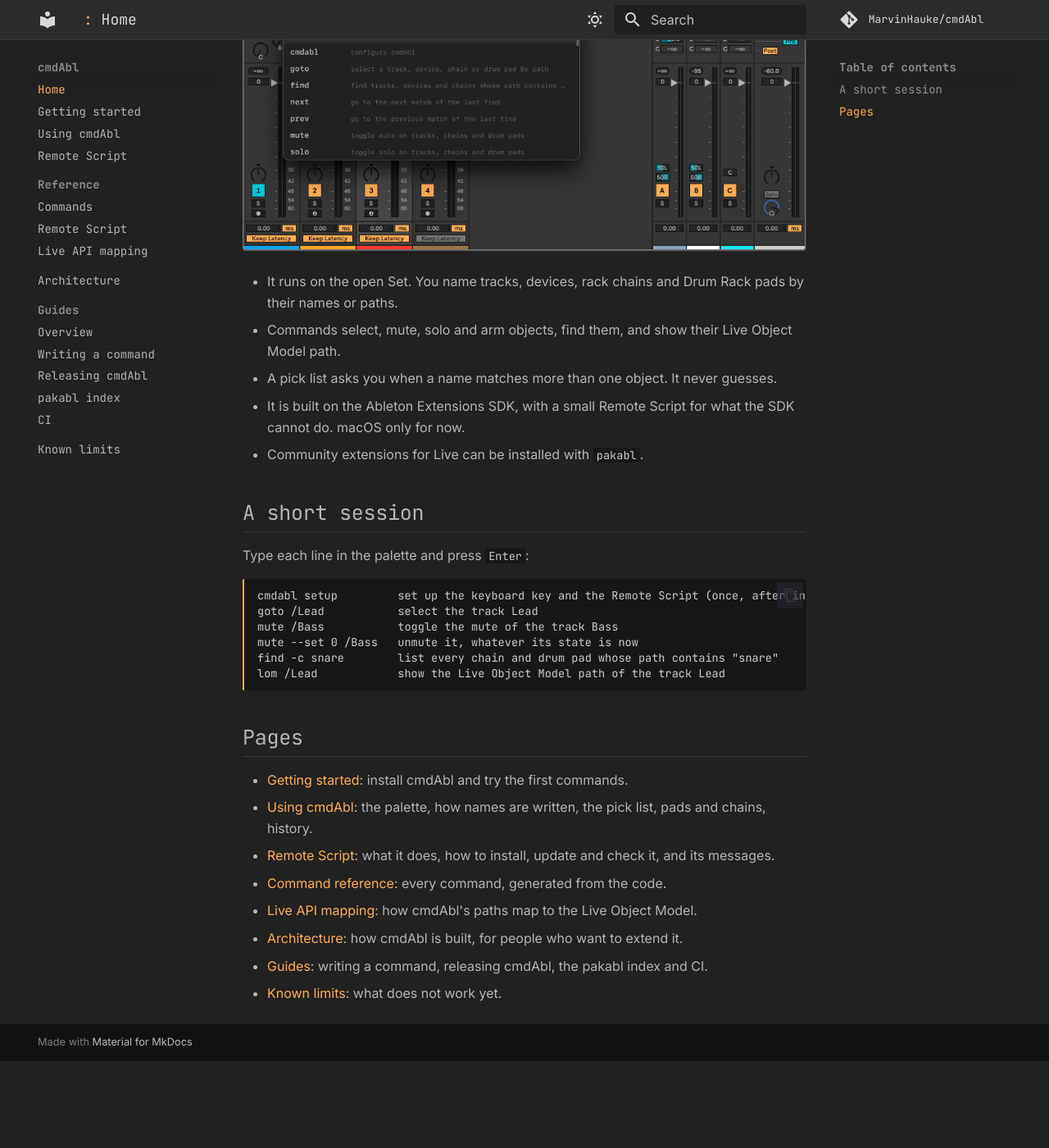
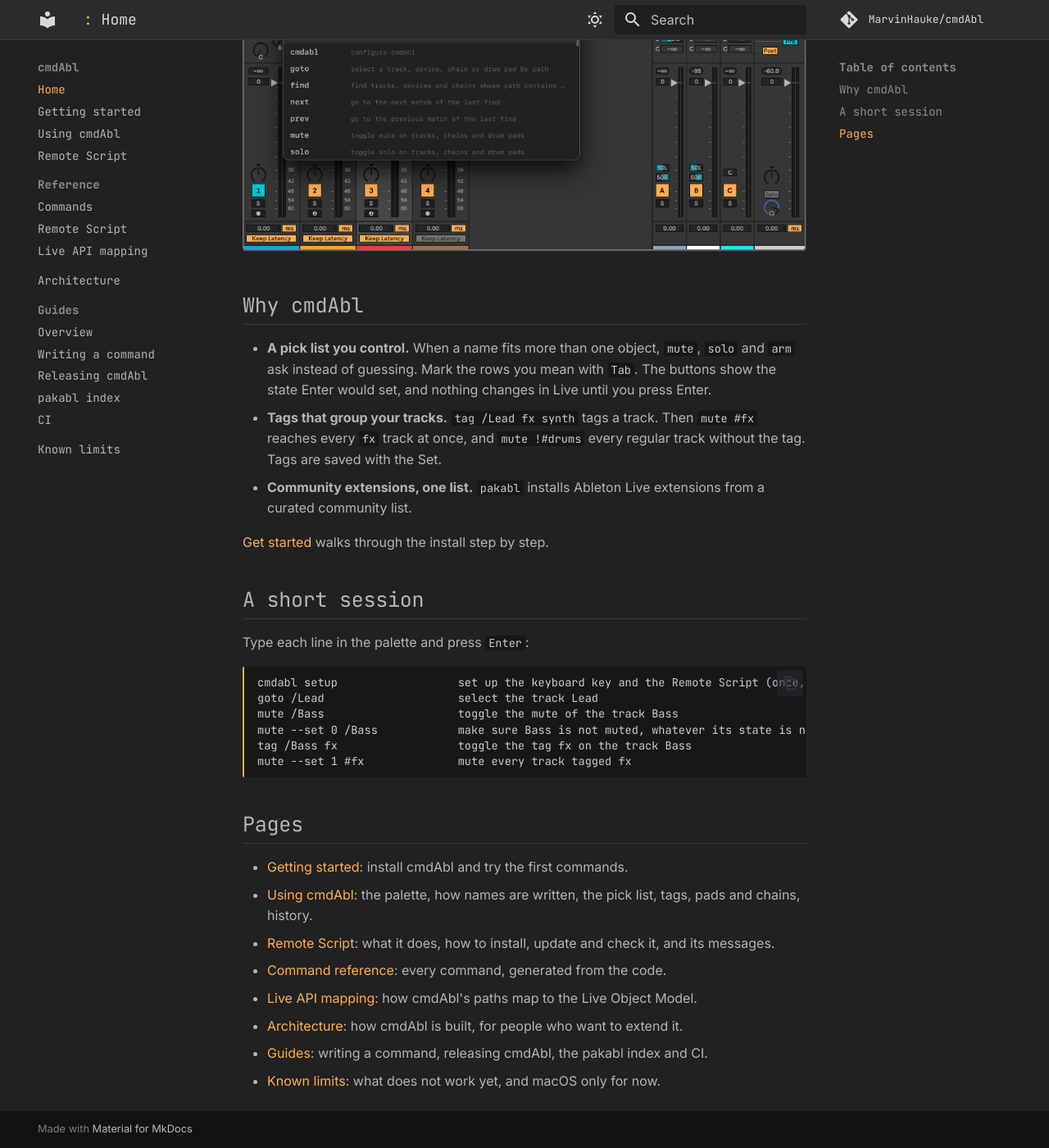
Before and after one commit to MarvinHauke/cmdAbl, an MkDocs documentation site: the page built from docs/index.md, in a window 1280 px wide and 1400 px high, scrolled down 495 px. Shown: the whole window at 82% size. Built offline with MkDocs 1.6.1 and Material for MkDocs 9.7.7, drawn with Linux system fonts in a browser that asks for light colours; comment, search, counter and statistics services are not loaded; before the commit the page ends 1788 px from its top, so only the background shows below that; some of the changed text lies outside the part shown.

Commit message:
docs: landing-page README, home page and cleanup pass
README as a landing page: badges, docs and Get started links, hero, three points
(pick list with state buttons, tags, pakabl), three install steps. Home page with
the same points. Known limits: tag limits. Remote Script install shortened to a
pointer; getting started: not running is the answer without the Remote Script.

Co-Authored-By: Claude Haiku 5.5 <noreply@anthropic.com>

````diff
--- a/docs/index.md
+++ b/docs/index.md
@@ -1,35 +1,40 @@
 # cmdAbl
 
-cmdAbl is a command palette for Ableton Live. Press `:` while Live is focused and type a command.
+**A command palette for Ableton Live.** Press `:` while Live is focused, type a command, and it acts on your Set.
 
 ![Live's Session view with the cmdAbl palette open: the command prompt above a list of commands with one-line summaries](assets/images/hero.png)
 
-- It runs on the open Set. You name tracks, devices, rack chains and Drum Rack pads by their names or paths.
-- Commands select, mute, solo and arm objects, find them, and show their Live Object Model path.
-- A pick list asks you when a name matches more than one object. It never guesses.
-- It is built on the Ableton Extensions SDK, with a small Remote Script for what the SDK cannot do. macOS only for now.
-- Community extensions for Live can be installed with `pakabl`.
+## Why cmdAbl
+
+- **A pick list you control.** When a name fits more than one object, `mute`, `solo` and `arm` ask instead of
+  guessing. Mark the rows you mean with `Tab`. The buttons show the state Enter would set, and nothing changes in
+  Live until you press Enter.
+- **Tags that group your tracks.** `tag /Lead fx synth` tags a track. Then `mute #fx` reaches every `fx` track at
+  once, and `mute !#drums` every regular track without the tag. Tags are saved with the Set.
+- **Community extensions, one list.** `pakabl` installs Ableton Live extensions from a curated community list.
+
+[Get started](getting-started.md) walks through the install step by step.
 
 ## A short session
 
 Type each line in the palette and press `Enter`:
 
 ```
-cmdabl setup         set up the keyboard key and the Remote Script (once, after installing)
-goto /Lead           select the track Lead
-mute /Bass           toggle the mute of the track Bass
-mute --set 0 /Bass   unmute it, whatever its state is now
-find -c snare        list every chain and drum pad whose path contains "snare"
-lom /Lead            show the Live Object Model path of the track Lead
+cmdabl setup                  set up the keyboard key and the Remote Script (once, after installing)
+goto /Lead                    select the track Lead
+mute /Bass                    toggle the mute of the track Bass
+mute --set 0 /Bass            make sure Bass is not muted, whatever its state is now
+tag /Bass fx                  toggle the tag fx on the track Bass
+mute --set 1 #fx              mute every track tagged fx
 ```
 
 ## Pages
 
 - [Getting started](getting-started.md): install cmdAbl and try the first commands.
-- [Using cmdAbl](using.md): the palette, how names are written, the pick list, pads and chains, history.
+- [Using cmdAbl](using.md): the palette, how names are written, the pick list, tags, pads and chains, history.
 - [Remote Script](remote-script.md): what it does, how to install, update and check it, and its messages.
 - [Command reference](reference/commands.md): every command, generated from the code.
 - [Live API mapping](reference/live-api.md): how cmdAbl's paths map to the Live Object Model.
 - [Architecture](architecture.md): how cmdAbl is built, for people who want to extend it.
 - [Guides](guides/README.md): writing a command, releasing cmdAbl, the pakabl index and CI.
-- [Known limits](limits.md): what does not work yet.
+- [Known limits](limits.md): what does not work yet, and macOS only for now.
````
Also changed, not shown: README.md (+52 -38 lines), docs/getting-started.md (+1 -1 lines), docs/limits.md (+5 -0 lines), docs/remote-script.md (+3 -9 lines).
